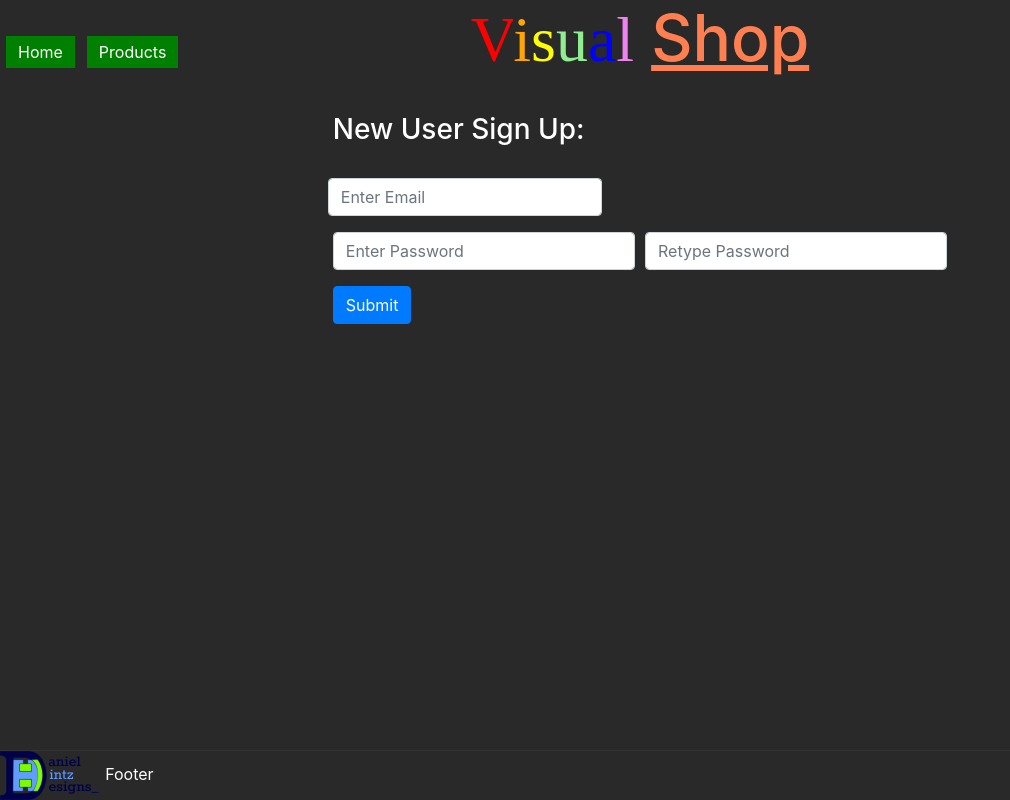
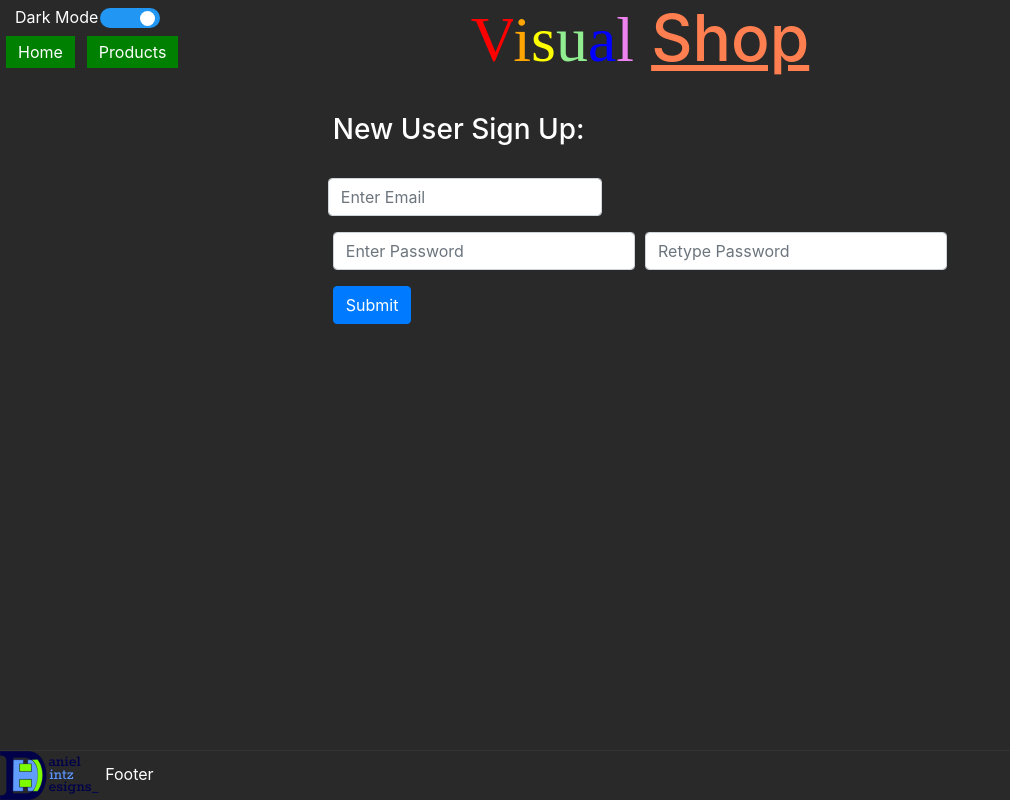
Before and after one commit to dhintz89/visual_store, a React (Create React App) app in the folder client/: page /signup in a window 1280 px wide. Shown: the whole page, without its empty margins (0-1010 px from the left). Built offline with nearby package versions, Linux system fonts and the light colour scheme.

Commit message:
add darkmode toggle & lightmode styling

```diff
--- a/client/src/App.css
+++ b/client/src/App.css
@@ -33,6 +33,71 @@ html, body {
   height: 100px;
   text-align: center;
 }
+
+/* Dark Mode Switch Config */
+
+.themeSwitch {
+  position: fixed;
+  display: inline-block;
+  width: 60px;
+  height: 20px;
+  left: 100px;
+  top: 8px;
+}
+
+.switchLabel {
+  position: fixed;
+  left: 15px;
+  top: 5px;
+}
+
+.themeSwitch input {
+  opacity: 0;
+  width: 0;
+  height: 0;
+}
+
+.themeSwitchSlider {
+  position: absolute;
+  cursor: pointer;
+  top: 0;
+  left: 0;
+  right: 0;
+  bottom: 0;
+  background-color: #ccc;
+  -webkit-transition: .4s;
+  transition: .4s;
+  border-radius: 20px;
+}
+
+.themeSwitchSlider:before {
+  position: absolute;
+  content: "";
+  height: 15px;
+  width: 15px;
+  left: 5px;
+  bottom: 2.5px;
+  background-color: white;
+  -webkit-transition: .4s;
+  transition: .4s;
+  border-radius: 50%;
+}
+
+input:checked + .themeSwitchSlider {
+  background-color: #2196f3;
+}
+
+input:focus + .themeSwitchSlider {
+  box-shadow: 0 0 1px #2196f3;
+}
+
+input:checked + .themeSwitchSlider:before {
+  -webkit-transform: translateX(35px);
+  -ms-transform: translateX(35px);
+  transform: translateX(35px);
+}
+
+/* end Dark Mode Switch */
 
 #siteTitle {
   font-size: 4em;
--- a/client/src/components/products/LikeButton.js
+++ b/client/src/components/products/LikeButton.js
@@ -13,6 +13,6 @@ export default class LikeButton extends Component {
 
     render() {
         const heartStatus = this.state.like ? "filledHeart" : "emptyHeart"
-        return <img class="heartIcon" src={`../../../${heartStatus}.png`} height="20px" onClick={this.handleClick}/>
+        return <img className="heartIcon" src={`../../../${heartStatus}.png`} height="20px" onClick={this.handleClick}/>
     }
 }
--- /dev/null
+++ b/client/src/components/structure/DarkModeToggle.js
@@ -0,0 +1,29 @@
+import React from 'react';
+
+const toggleTheme = () => {
+    let darkMode = document.querySelector(".themeSwitch input").checked;
+    // debugger;
+    // console.log(darkMode);
+    if (darkMode) {
+        document.documentElement.style.setProperty("--bg-color", "#292929");
+        document.documentElement.style.setProperty("--font-color", "#fff");
+        document.documentElement.style.setProperty("--cart-card-bg-color", "#202020");
+        document.documentElement.style.setProperty("--footer-border-color", "#333");
+    } else {
+        document.documentElement.style.setProperty("--bg-color", "#f2f4f5");
+        document.documentElement.style.setProperty("--font-color", "#000");
+        document.documentElement.style.setProperty("--cart-card-bg-color", "#fff9c7");
+        document.documentElement.style.setProperty("--footer-border-color", "#d7dcde");
+    }
+}
+
+const DarkModeToggle = () => {
+    return (
+        <label className='themeSwitch' onClick={toggleTheme}><span className="switchLabel">Dark Mode</span>
+            <input type="checkbox" defaultChecked="true"></input>
+            <span className="themeSwitchSlider"></span>
+        </label>
+    )
+}
+
+export default DarkModeToggle;
--- a/client/src/components/structure/Header.js
+++ b/client/src/components/structure/Header.js
@@ -2,10 +2,12 @@ import React from 'react';
 import Navbar from './Navbar';
 import {NavLink} from 'react-router-dom';
 import Signout from './Signout';
+import DarkModeToggle from './DarkModeToggle';
 
 const Header = () => {
     return (
         <div className="Header">
+            <DarkModeToggle />
             <Navbar />
             <h1 id="siteTitle"><NavLink to={'/'}><span>V</span><span>i</span><span>s</span><span>u</span><span>a</span><span>l</span> <span>Shop</span></NavLink></h1>
             <Signout />
```
